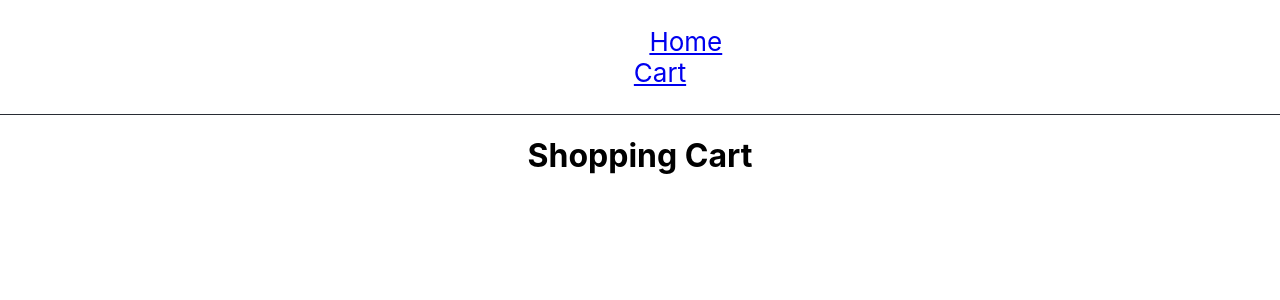
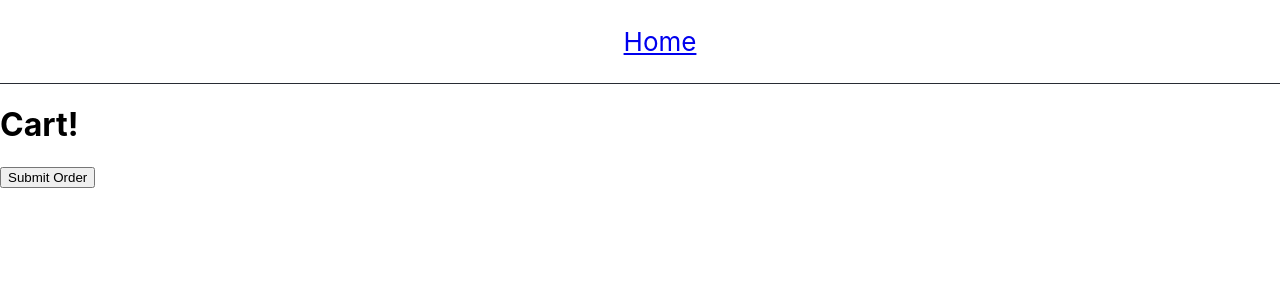
Before and after one commit to neilgirardi-zz/react-ecommerce-demo, a React (Create React App) app in the folder src/frontend/: page /cart in a window 1280 px wide. Shown: the top 300 px of the page. Built offline with nearby package versions, Linux system fonts and the light colour scheme.

Commit message:
Implement submitOrder(), fix add to cart bug on product array, add clearCart()

```diff
--- a/src/frontend/src/App.js
+++ b/src/frontend/src/App.js
@@ -1,17 +1,14 @@
 import React, { Component } from 'react'
-import { BrowserRouter as Router } from 'react-router-dom'
-import Header from './page-sections/header/components/Header'
+import Header from './page-sections/header/containers/header'
 import MainContent from './page-sections/main-content/components/MainContent'
 
 class App extends Component {
   render () {
     return (
-      <Router>
-        <div className='App'>
-          <Header />
-          <MainContent />
-        </div>
-      </Router>
+      <>
+        <Header />
+        <MainContent />
+      </>
     )
   }
 }
--- a/src/frontend/src/index.js
+++ b/src/frontend/src/index.js
@@ -1,6 +1,7 @@
 import React from 'react'
 import ReactDOM from 'react-dom'
 import { Provider } from 'react-redux'
+import { BrowserRouter as Router } from 'react-router-dom'
 import configureStore from './store'
 import './index.css'
 import App from './App'
@@ -8,7 +9,9 @@ import * as serviceWorker from './serviceWorker'
 
 ReactDOM.render(
   <Provider store={configureStore()}>
-    <App />
+    <Router>
+      <App />
+    </Router>
   </Provider>,
   document.getElementById('root')
 )
--- a/src/frontend/src/page-sections/header/components/Header.jsx
+++ b/src/frontend/src/page-sections/header/components/Header.jsx
@@ -5,18 +5,29 @@ import '../../../App.scss'
 class Header extends PureComponent {
   constructor (props) {
     super(props)
+    this.state = {
+      cartCount: 0
+    }
+  }
+
+  componentWillReceiveProps(nextProps) {
+    if (nextProps.cartCount !== this.props.cartCount) {
+      this.setState({cartCount: nextProps.cartCount})
+    }
   }
 
   render () {
     return (
       <header className='App-header'>
         <ul>
-          <li>===
+          <li>
             <Link to={'/'}>Home</Link>
           </li>
-          <li>
-            <Link to={'/cart'}>Cart</Link>
-          </li>
+          {this.state.cartCount > 0 &&
+            <li>
+              <Link to={'/cart'}>Cart ({this.state.cartCount})</Link>
+            </li>
+          }
         </ul>
       </header>
     )
--- /dev/null
+++ b/src/frontend/src/page-sections/header/containers/header.js
@@ -0,0 +1,17 @@
+import { connect } from 'react-redux'
+import Header from '../components/Header'
+
+const stateToProps = (state, ownProps) => {
+  const { cart } = state
+  const { count: cartCount } = cart
+
+  return {
+    cartCount
+  }
+}
+
+const connected = connect(
+  stateToProps
+)(Header)
+
+export default connected
--- a/src/frontend/src/page-sections/main-content/components/MainContent.jsx
+++ b/src/frontend/src/page-sections/main-content/components/MainContent.jsx
@@ -2,6 +2,7 @@ import React, { Component } from 'react'
 import { Route, Switch } from 'react-router-dom'
 import Products from '../../../site-features/product-array/containers/ProductArray'
 import ProductDetail from '../../../site-features/product-detail/containers/ProductDetail'
+import Cart from '../../../site-features/cart/containers/cart'
 
 class MainContent extends Component {
 
@@ -21,10 +22,15 @@ class MainContent extends Component {
         />
 
         <Route path='/cart' render={ props => (
+         <Cart {...this.props} />)}
+        />
+
+        <Route path='/checkout' render={props => (
           <div>
-            <h1>Shopping Cart</h1>
+            <h1>Checkout</h1>
           </div>)}
         />
+
       </Switch>
     )
   }
--- /dev/null
+++ b/src/frontend/src/site-features/cart/actions/clearCart.js
@@ -0,0 +1,7 @@
+export const CLEAR_CART = 'CLEAR_CART'
+
+export default function () {
+  return {
+    type: CLEAR_CART
+  }
+}
--- /dev/null
+++ b/src/frontend/src/site-features/cart/actions/thunks/submitOrder.js
@@ -0,0 +1,28 @@
+import axios from 'axios'
+
+export default function (history) {
+  return function(dispatch, getState) {
+    const { cart } = getState()
+    const { items } = cart
+    const orderArr = []
+    const cartIds = Object.keys(items)
+    const url = '/checkout'
+
+    cartIds.forEach( cartId => {
+      const item = items[cartId]
+      const itemData = {
+        id: item.id,
+        quantity: item.quantity
+      }
+      orderArr.push(itemData)
+    } )
+    const order = {
+      items: orderArr
+    }
+    return axios.post(url, order)
+      .then(response => {
+        console.log(response)
+        history.push('/checkout')
+      })
+  }
+}
--- /dev/null
+++ b/src/frontend/src/site-features/cart/components/Cart.jsx
@@ -0,0 +1,19 @@
+import React, { PureComponent } from 'react'
+import { withRouter } from "react-router-dom";
+
+class Cart extends PureComponent {
+  constructor (props) {
+    super(props)
+  }
+
+  render () {
+    return (
+      <div>
+        <h1>Cart!</h1>
+        <button onClick={() => this.props.submitOrder(this.props.history)}>Submit Order</button>
+      </div>
+    )
+  }
+}
+
+export default withRouter(Cart)
--- /dev/null
+++ b/src/frontend/src/site-features/cart/containers/cart.js
@@ -0,0 +1,25 @@
+import { connect } from 'react-redux'
+import Cart from '../components/Cart'
+import submitOrder from '../actions/thunks/submitOrder'
+
+const stateToProps = (state, ownProps) => {
+  const { cart } = state;
+  return {
+    cart
+  }
+}
+
+const dispatchToProps = (dispatch, ownProps) => {
+  return {
+    submitOrder: (history) => {
+      const orderResponse = dispatch(submitOrder(history))
+    }
+  }
+}
+
+const connected = connect(
+  stateToProps,
+  dispatchToProps
+)(Cart)
+
+export default connected
--- a/src/frontend/src/site-features/cart/reducer/cart.js
+++ b/src/frontend/src/site-features/cart/reducer/cart.js
@@ -1,6 +1,7 @@
 import { ADD_TO_CART } from '../actions/addToCart'
 import { REMOVE_FROM_CART } from '../actions/removeFromCart'
 import { UPDATE_CART_QUANTITY } from '../actions/updateCartQuantity'
+import { CLEAR_CART } from '../actions/clearCart'
 
 export default (state={items: {}, count: 0}, action) => {
   switch(action.type) {
@@ -12,6 +13,9 @@ export default (state={items: {}, count: 0}, action) => {
 
     case UPDATE_CART_QUANTITY:
       return GetNextCartState.updateItemQuantity(state, action)
+
+    case CLEAR_CART:
+      return {items: {}, count: 0}
 
     default:
       return state
--- a/src/frontend/src/site-features/product-array/components/ProductListing.jsx
+++ b/src/frontend/src/site-features/product-array/components/ProductListing.jsx
@@ -20,7 +20,7 @@ class ProductListing extends PureComponent {
 
     _addToCart(){
         const cartItem = {
-            ...this.props.productDetail,
+            ...this.props.product,
             quantity: this.state.quantity
         };
         this.props.addToCart(cartItem)
--- a/src/frontend/src/site-features/product-array/containers/ProductArray.js
+++ b/src/frontend/src/site-features/product-array/containers/ProductArray.js
@@ -6,7 +6,7 @@ import addToCart from '../../cart/actions/addToCart'
 
 const stateToProps = (state, ownProps) => {
   return {
-    products: state.productArray.products
+    products: state.productArray.products,
   }
 }
 
```
